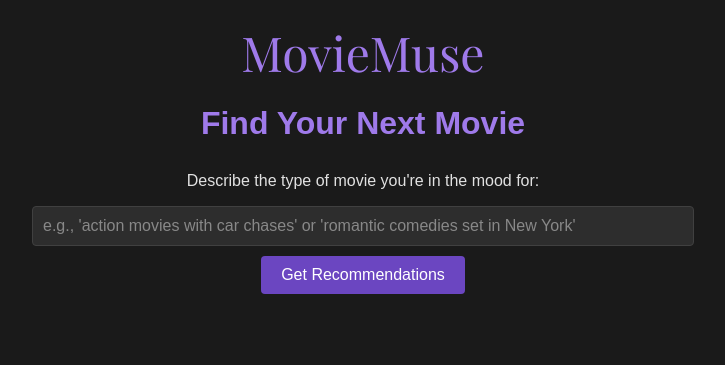
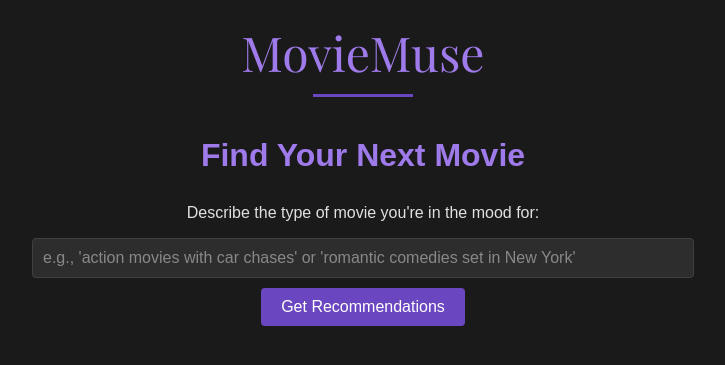
Before and after one commit to Mufasaxi/MovieMuse, a Flask app: page / in a window 1280 px wide. Shown: the top 365 px of the page, without its empty margins (277-1002 px from the left). Run offline with Flask 3, Linux system fonts and the light colour scheme.

Commit message:
feat: add line under MovieMuse in index.html, add requirements.txt and README.md

```diff
--- a/templates/index.html
+++ b/templates/index.html
@@ -18,6 +18,12 @@
             font-size: 3rem;
             text-align: center;
             margin-bottom: 10px;
+        }
+        .brand-line {
+            width: 100px;
+            height: 3px;
+            background-color: #6b46c1;
+            margin: 0 auto 40px auto;
         }
         .search-form {
             margin: 20px 0;
@@ -64,6 +70,7 @@
 </head>
 <body>
     <div class="brand">MovieMuse</div>
+    <div class="brand-line"></div>
     <h1>Find Your Next Movie</h1>
     <form class="search-form" method="post">
         <p>Describe the type of movie you're in the mood for:</p>
```
Also changed, not shown: requirements.txt (added, +26 -0 lines), README.md.
